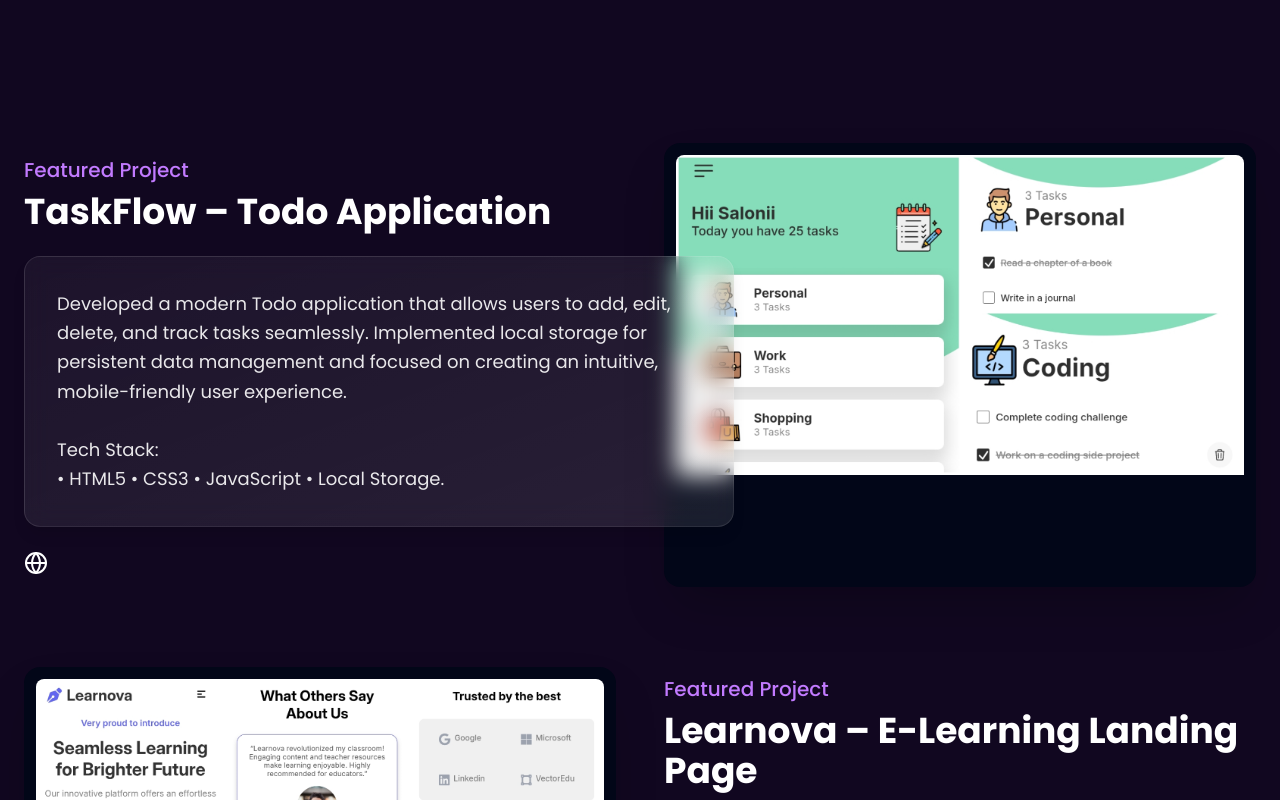
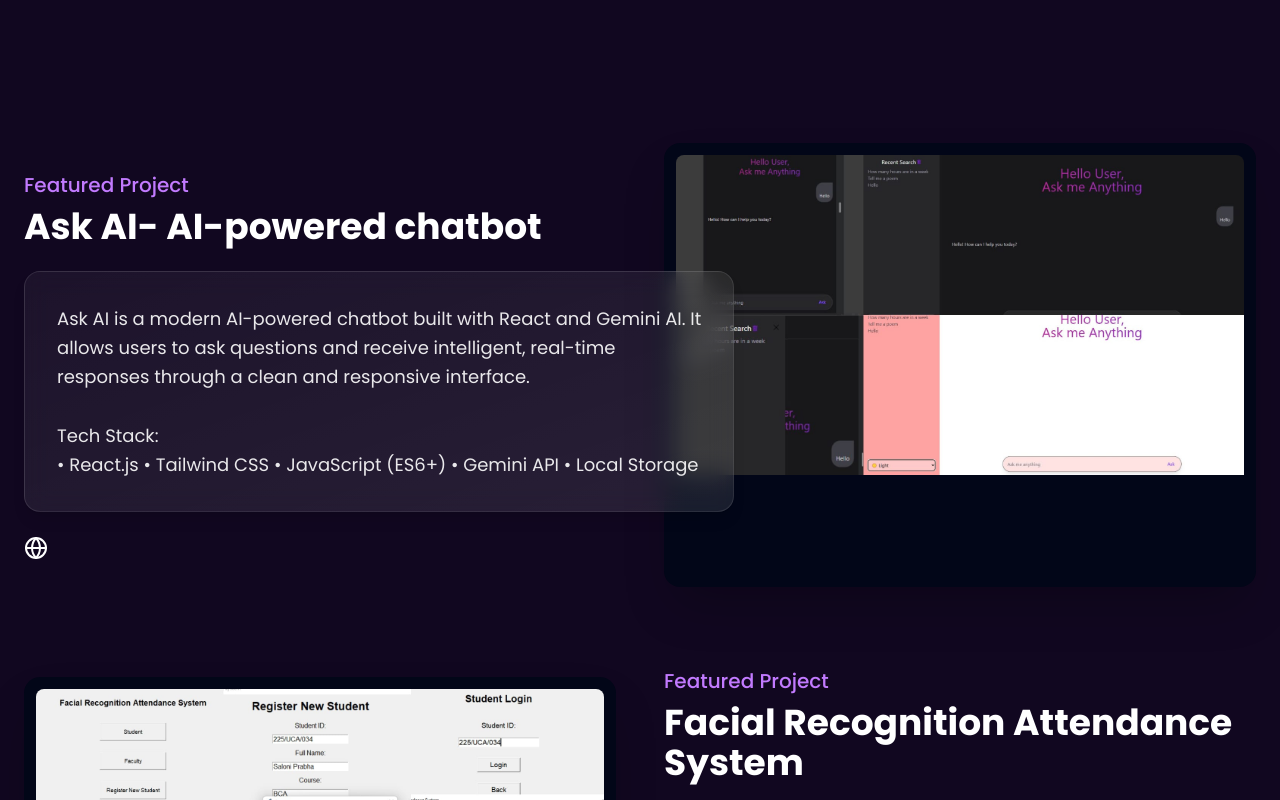
Before and after one commit to Saloniprabha/portfolio, a Next.js app: page / in a window 1280 px wide. Shown: the part 2877-3677 px from the top of the page. Built offline with nearby package versions, Linux system fonts and the light colour scheme.

Commit message:
Added projects

```diff
--- a/app/components/Footer.tsx
+++ b/app/components/Footer.tsx
@@ -41,7 +41,7 @@
             </svg>
           </Link>
           <Link
-            href="https://linkedin.com/in/saloni-p-5761912ba"
+            href="https://linkedin.com/in/saloni-prabha"
             target="_blank"
             rel="noopener noreferrer"
             className="w-10 h-10 flex items-center justify-center rounded-full bg-white/10 hover:bg-white/20 border border-purple-500/30 hover:border-purple-500/50 transition-all"
--- a/app/components/Projects.tsx
+++ b/app/components/Projects.tsx
@@ -11,6 +11,25 @@
 const featuredProjects: Project[] = [
   {
     id: 1,
+    title: "Ask AI- AI-powered chatbot",
+    description: `Ask AI is a modern AI-powered chatbot built with React and Gemini AI. It allows users to ask questions and receive intelligent, real-time responses through a clean and responsive interface.
+
+      Tech Stack:
+       • React.js • Tailwind CSS • JavaScript (ES6+) • Gemini API • Local Storage`,
+    link: "https://ask-ai.surge.sh",
+    image: "/projects/as.png",
+  },
+  {
+    id: 2,
+    title: "Facial Recognition Attendance System",
+    description: `A Python-based desktop application that automates attendance management using facial recognition technology. The system identifies registered students through a webcam and marks attendance automatically, reducing manual effort and minimizing proxy attendance.
+
+      Tech Stack:
+      • Python • OpenCV • Tkinter • SQLite`,
+    image: "/projects/attendancesys.png",
+  },
+  {
+    id: 3,
     title: "TaskFlow – Todo Application",
     description: `Developed a modern Todo application that allows users to add, edit, delete, and track tasks seamlessly. Implemented local storage for persistent data management and focused on creating an intuitive, mobile-friendly user experience.
 
@@ -20,7 +39,7 @@
     image: "/projects/project-1.png",
   },
   {
-    id: 2,
+    id: 4,
     title: "Learnova – E-Learning Landing Page",
     description: `Built a responsive e-learning website landing page using HTML and CSS, featuring a clean design, intuitive layout, and modern user interface to enhance the online learning experience.
 
```
Also changed, not shown: public/projects/as.png (added), public/projects/attendancesys.png (added).
